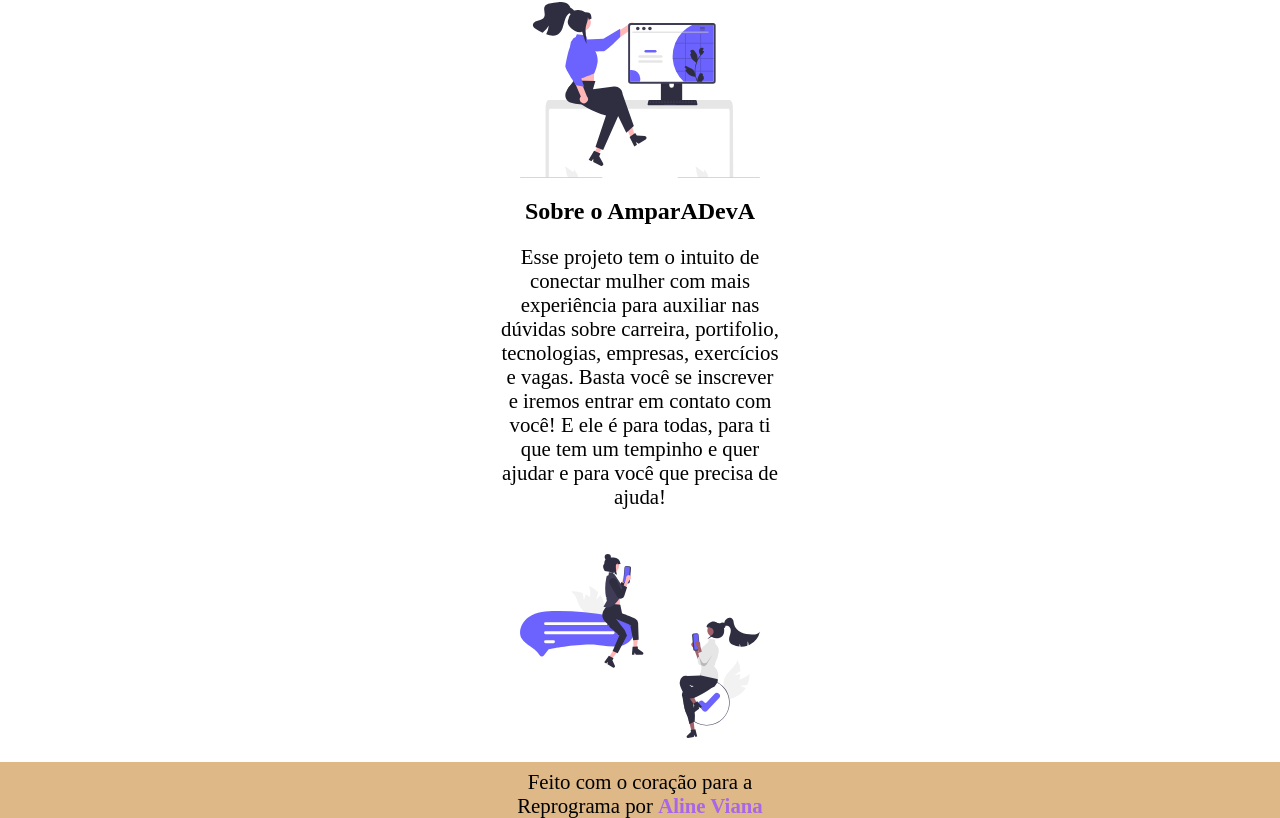
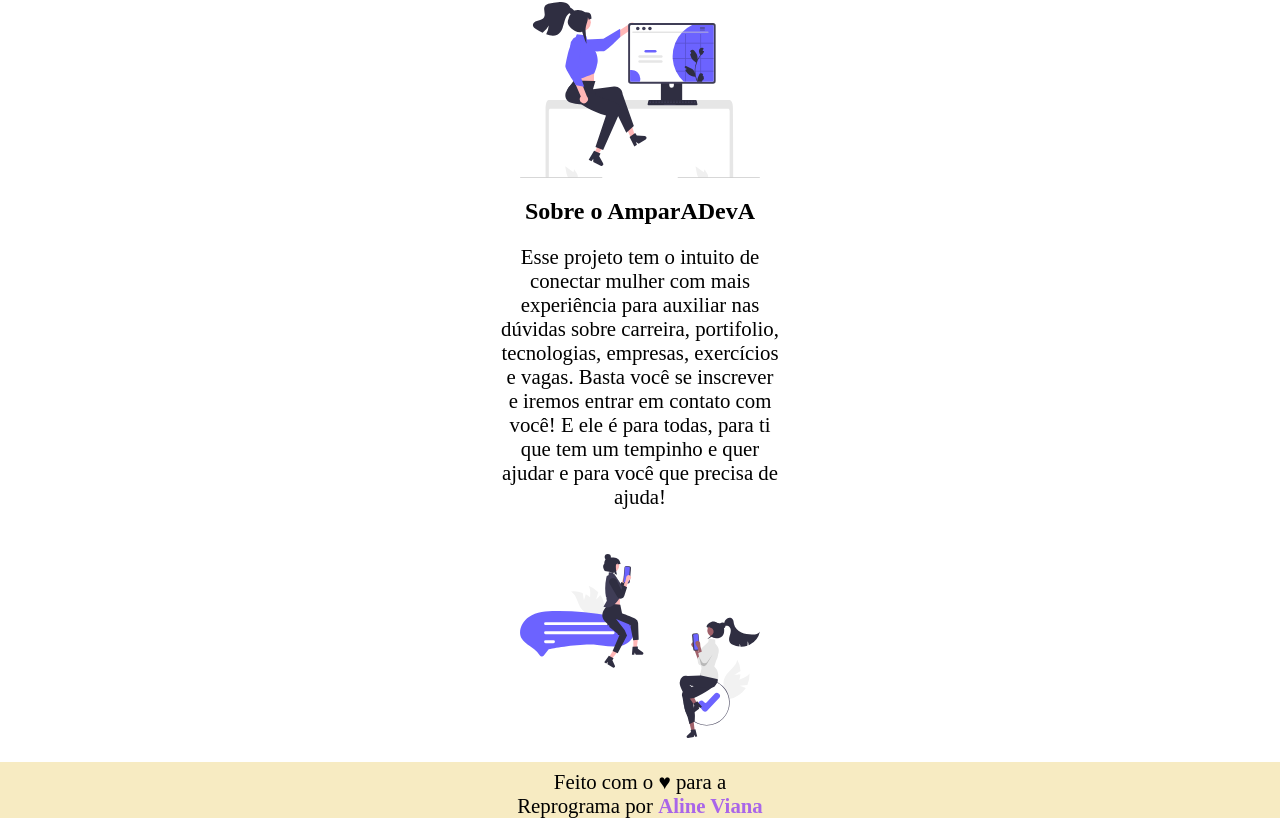
Before and after one commit to linefmv/AmparADevA, a React (Create React App) app: page / in a window 1280 px wide. Shown: the part 946-1764 px from the top of the page. Built offline with nearby package versions, Linux system fonts and the light colour scheme.

Commit message:
refactor: improve footer code

```diff
--- a/src/components/Footer/Footer.jsx
+++ b/src/components/Footer/Footer.jsx
@@ -2,7 +2,7 @@ import './footer.styles.css'
 const Footer = () => {
     return (
         <footer>
-            <p className='footer-phrase'> Feito com o coração  para a Reprograma por <a href="github.com/linefmv">Aline Viana</a></p>
+            <p className='footer-phrase'> Feito com o ♥ para a Reprograma por <a href="github.com/linefmv">Aline Viana</a></p>
         </footer>
        )
 }
--- a/src/components/Footer/footer.styles.css
+++ b/src/components/Footer/footer.styles.css
@@ -1,6 +1,6 @@
 footer {
     margin-top: 3vh;
-     background-color: burlywood;
+     background-color: rgba( 240, 218, 145, 0.55 );
      padding-top: 1vh;
 }
 .footer-phrase {
```
